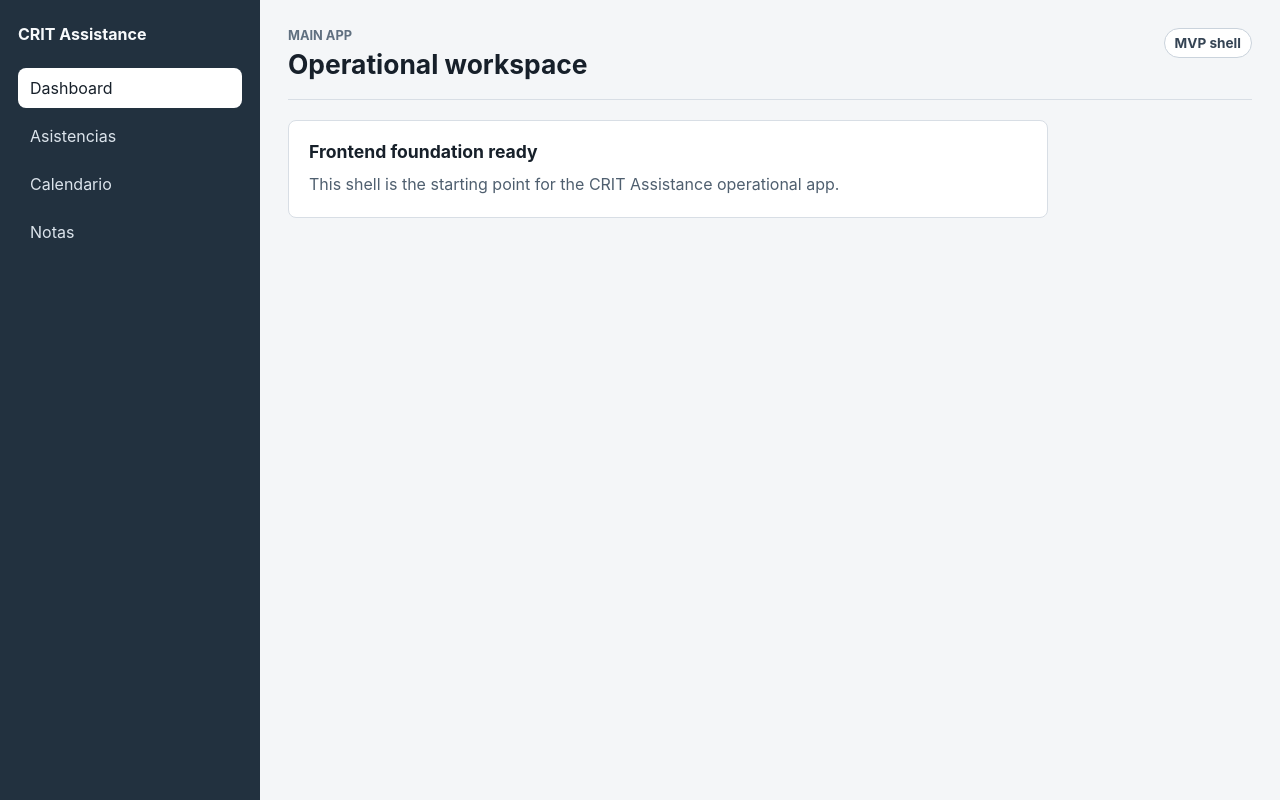
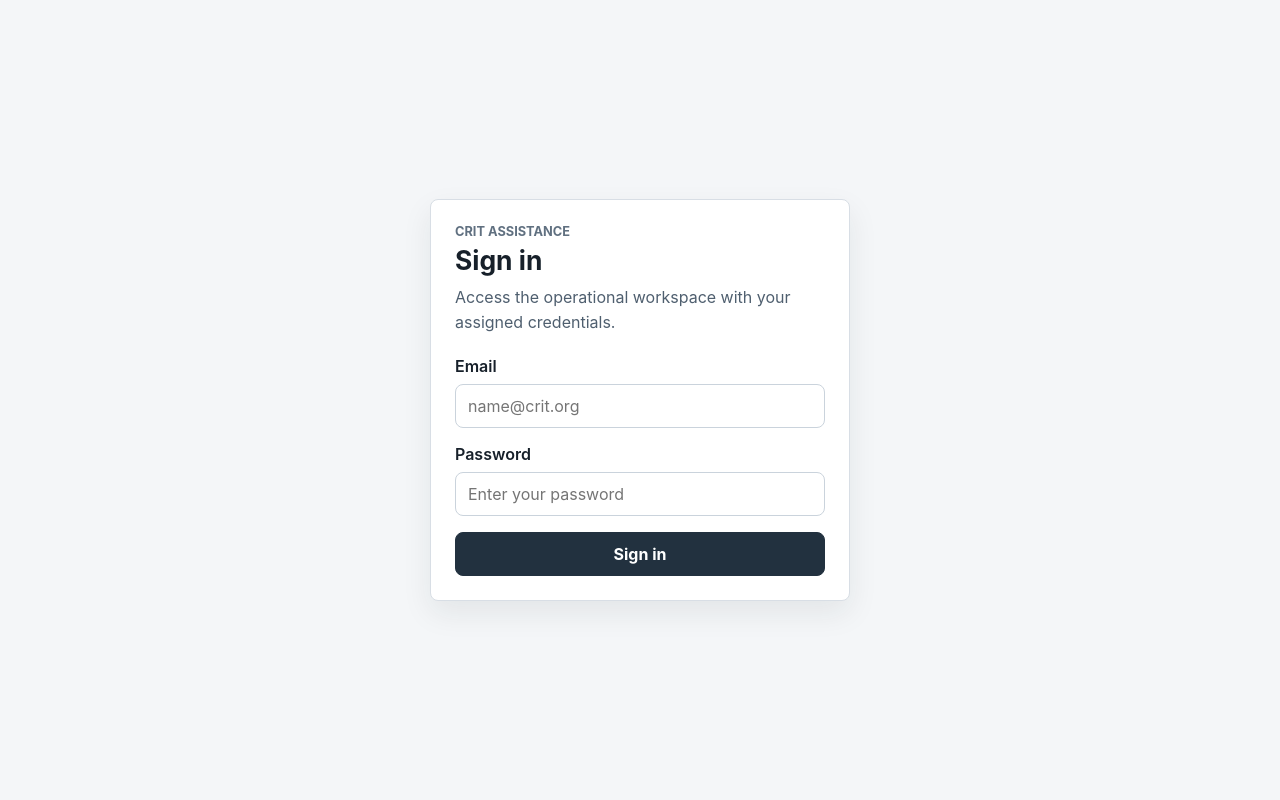
Before and after one commit to Opti-Stock/crit-front, a website built with Vite: page index.html in a window 1280 px wide. Built offline with nearby package versions, Linux system fonts and the light colour scheme; no server answers.

Commit message:
auth UI and session skeleton

```diff
--- a/src/apps/main/main-app.ts
+++ b/src/apps/main/main-app.ts
@@ -1,4 +1,31 @@
+import { appConfig } from "../../config/env";
+import { mountLoginPage } from "../../features/auth/pages/login-page";
+import { sessionService } from "../../features/auth/services/session.service";
+import { isAuthenticated } from "../../guards/auth-guard";
+
 export function mountMainApp(root: HTMLElement): void {
+  if (!isAuthenticated()) {
+    mountLoginPage(root, {
+      onSubmit: async ({ email, password }) => {
+        if (appConfig.authBypassEnabled) {
+          sessionService.setSession({
+            accessToken: buildMockAccessToken(email, password),
+          });
+
+          mountMainApp(root);
+          return;
+        }
+
+        console.info("Login skeleton submit", {
+          email,
+          hasPassword: Boolean(password),
+        });
+      },
+    });
+
+    return;
+  }
+
   root.innerHTML = `
     <main class="app-shell app-shell--main" aria-labelledby="main-app-title">
       <aside class="app-sidebar" aria-label="Main navigation">
@@ -23,8 +50,35 @@ export function mountMainApp(root: HTMLElement): void {
           <p>
             This shell is the starting point for the CRIT Assistance operational app.
           </p>
+          ${
+            appConfig.authBypassEnabled
+              ? `
+                <p>
+                  Auth bypass is enabled for local development. A mock access token was used
+                  to enter the application shell.
+                </p>
+                <button id="logout-button" type="button">Clear mock session</button>
+              `
+              : ""
+          }
         </section>
       </section>
     </main>
   `;
+
+  if (appConfig.authBypassEnabled) {
+    const logoutButton = root.querySelector<HTMLButtonElement>("#logout-button");
+
+    logoutButton?.addEventListener("click", () => {
+      sessionService.clearSession();
+      mountMainApp(root);
+    });
+  }
 }
+
+function buildMockAccessToken(email: string, password: string): string {
+  const normalizedEmail = email.trim().toLowerCase();
+  const passwordMarker = password ? "with-password" : "without-password";
+
+  return `mock-token:${normalizedEmail}:${passwordMarker}`;
+}
--- a/src/assets/styles/global.css
+++ b/src/assets/styles/global.css
@@ -156,3 +156,102 @@ select {
     flex-direction: column;
   }
 }
+
+
+.auth-page {
+  display: grid;
+  min-height: 100vh;
+  place-items: center;
+  padding: 24px;
+  background: #f4f6f8;
+}
+
+.auth-card {
+  width: min(100%, 420px);
+  padding: 24px;
+  border: 1px solid #d8dee5;
+  border-radius: 8px;
+  background: #ffffff;
+  box-shadow: 0 12px 30px rgba(23, 32, 42, 0.08);
+}
+
+.auth-card__header {
+  margin-bottom: 20px;
+}
+
+.auth-card__eyebrow {
+  margin: 0 0 6px;
+  color: #607080;
+  font-size: 0.8rem;
+  font-weight: 700;
+  text-transform: uppercase;
+}
+
+.auth-card__title {
+  margin: 0;
+  color: #17202a;
+  font-size: 1.65rem;
+  line-height: 1.2;
+}
+
+.auth-card__subtitle {
+  margin: 8px 0 0;
+  color: #4f5f6f;
+  line-height: 1.6;
+}
+
+.auth-form {
+  display: grid;
+  gap: 16px;
+}
+
+.auth-form__field {
+  display: grid;
+  gap: 8px;
+}
+
+.auth-form__field label {
+  color: #17202a;
+  font-weight: 600;
+}
+
+.auth-form__field input {
+  width: 100%;
+  min-height: 44px;
+  padding: 10px 12px;
+  border: 1px solid #cad3dc;
+  border-radius: 8px;
+  color: #17202a;
+  background: #ffffff;
+}
+
+.auth-form__field input:focus {
+  outline: 2px solid rgba(34, 49, 63, 0.18);
+  border-color: #22313f;
+}
+
+.auth-form__error {
+  margin: 0;
+  color: #b42318;
+  font-size: 0.95rem;
+}
+
+.auth-form__submit {
+  min-height: 44px;
+  padding: 10px 14px;
+  border: 1px solid #22313f;
+  border-radius: 8px;
+  color: #ffffff;
+  background: #22313f;
+  font-weight: 700;
+  cursor: pointer;
+}
+
+.auth-form__submit:hover {
+  background: #1b2731;
+}
+
+.auth-form__submit:disabled {
+  opacity: 0.7;
+  cursor: not-allowed;
+}
--- a/src/config/env.ts
+++ b/src/config/env.ts
@@ -8,8 +8,29 @@ function readEnvValue(key: string, fallback: string): string {
   return fallback;
 }
 
+function readBooleanEnvValue(key: string, fallback: boolean): boolean {
+  const value = import.meta.env[key];
+
+  if (typeof value !== "string") {
+    return fallback;
+  }
+
+  const normalizedValue = value.trim().toLowerCase();
+
+  if (normalizedValue === "true") {
+    return true;
+  }
+
+  if (normalizedValue === "false") {
+    return false;
+  }
+
+  return fallback;
+}
+
 export const appConfig = {
   appName: readEnvValue("VITE_APP_NAME", "CRIT Assistance"),
   mainApiUrl: readEnvValue("VITE_MAIN_API_URL", "http://localhost:3000/api"),
   adminApiUrl: readEnvValue("VITE_ADMIN_API_URL", "http://localhost:3001/admin"),
+  authBypassEnabled: readBooleanEnvValue("VITE_AUTH_BYPASS_ENABLED", false),
 } as const;
--- /dev/null
+++ b/src/features/auth/pages/login-page.ts
@@ -0,0 +1,94 @@
+import type { LoginFormValues, LoginPageOptions } from "../types/auth.types";
+
+export function renderLoginPage(options: LoginPageOptions = {}): string {
+  const { errorMessage = null, isSubmitting = false } = options;
+
+  return `
+    <main class="auth-page" aria-labelledby="login-title">
+      <section class="auth-card">
+        <header class="auth-card__header">
+          <p class="auth-card__eyebrow">CRIT Assistance</p>
+          <h1 id="login-title" class="auth-card__title">Sign in</h1>
+          <p class="auth-card__subtitle">
+            Access the operational workspace with your assigned credentials.
+          </p>
+        </header>
+
+        <form id="login-form" class="auth-form" novalidate>
+          <div class="auth-form__field">
+            <label for="email">Email</label>
+            <input
+              id="email"
+              name="email"
+              type="email"
+              autocomplete="email"
+              placeholder="name@crit.org"
+              required
+            />
+          </div>
+
+          <div class="auth-form__field">
+            <label for="password">Password</label>
+            <input
+              id="password"
+              name="password"
+              type="password"
+              autocomplete="current-password"
+              placeholder="Enter your password"
+              required
+            />
+          </div>
+
+          ${
+            errorMessage
+              ? `<p class="auth-form__error" role="alert">${escapeHtml(errorMessage)}</p>`
+              : ""
+          }
+
+          <button
+            type="submit"
+            class="auth-form__submit"
+            ${isSubmitting ? "disabled" : ""}
+          >
+            ${isSubmitting ? "Signing in..." : "Sign in"}
+          </button>
+        </form>
+      </section>
+    </main>
+  `;
+}
+
+export function mountLoginPage(
+  root: HTMLElement,
+  options: LoginPageOptions = {},
+): void {
+  root.innerHTML = renderLoginPage(options);
+
+  const form = root.querySelector<HTMLFormElement>("#login-form");
+
+  if (!form || !options.onSubmit) {
+    return;
+  }
+
+  form.addEventListener("submit", async (event) => {
+    event.preventDefault();
+
+    const formData = new FormData(form);
+
+    const values: LoginFormValues = {
+      email: String(formData.get("email") ?? "").trim(),
+      password: String(formData.get("password") ?? ""),
+    };
+
+    await options.onSubmit?.(values);
+  });
+}
+
+function escapeHtml(value: string): string {
+  return value
+    .replace(/&/g, "&amp;")
+    .replace(/</g, "&lt;")
+    .replace(/>/g, "&gt;")
+    .replace(/"/g, "&quot;")
+    .replace(/'/g, "&#039;");
+}
--- /dev/null
+++ b/src/features/auth/services/session.service.ts
@@ -0,0 +1,47 @@
+import type { SessionData } from "../types/auth.types";
+
+const SESSION_STORAGE_KEY = "crit-assistance.session";
+
+export class SessionService {
+  getSession(): SessionData | null {
+    const rawSession = window.localStorage.getItem(SESSION_STORAGE_KEY);
+
+    if (!rawSession) {
+      return null;
+    }
+
+    try {
+      const parsedSession = JSON.parse(rawSession) as Partial<SessionData>;
+
+      if (!parsedSession.accessToken || typeof parsedSession.accessToken !== "string") {
+        this.clearSession();
+        return null;
+      }
+
+      return {
+        accessToken: parsedSession.accessToken,
+      };
+    } catch {
+      this.clearSession();
+      return null;
+    }
+  }
+
+  getAccessToken(): string | null {
+    return this.getSession()?.accessToken ?? null;
+  }
+
+  setSession(session: SessionData): void {
+    window.localStorage.setItem(SESSION_STORAGE_KEY, JSON.stringify(session));
+  }
+
+  clearSession(): void {
+    window.localStorage.removeItem(SESSION_STORAGE_KEY);
+  }
+
+  isAuthenticated(): boolean {
+    return Boolean(this.getAccessToken());
+  }
+}
+
+export const sessionService = new SessionService();
--- /dev/null
+++ b/src/guards/auth-guard.ts
@@ -0,0 +1,5 @@
+import { sessionService } from "../features/auth/services/session.service";
+
+export function isAuthenticated(): boolean {
+  return sessionService.isAuthenticated();
+}
```
Also changed, not shown: src/features/auth/types/auth.types.ts (added, +14 -0 lines), README.md, src/features/auth/README.md (added), 2 other files.
